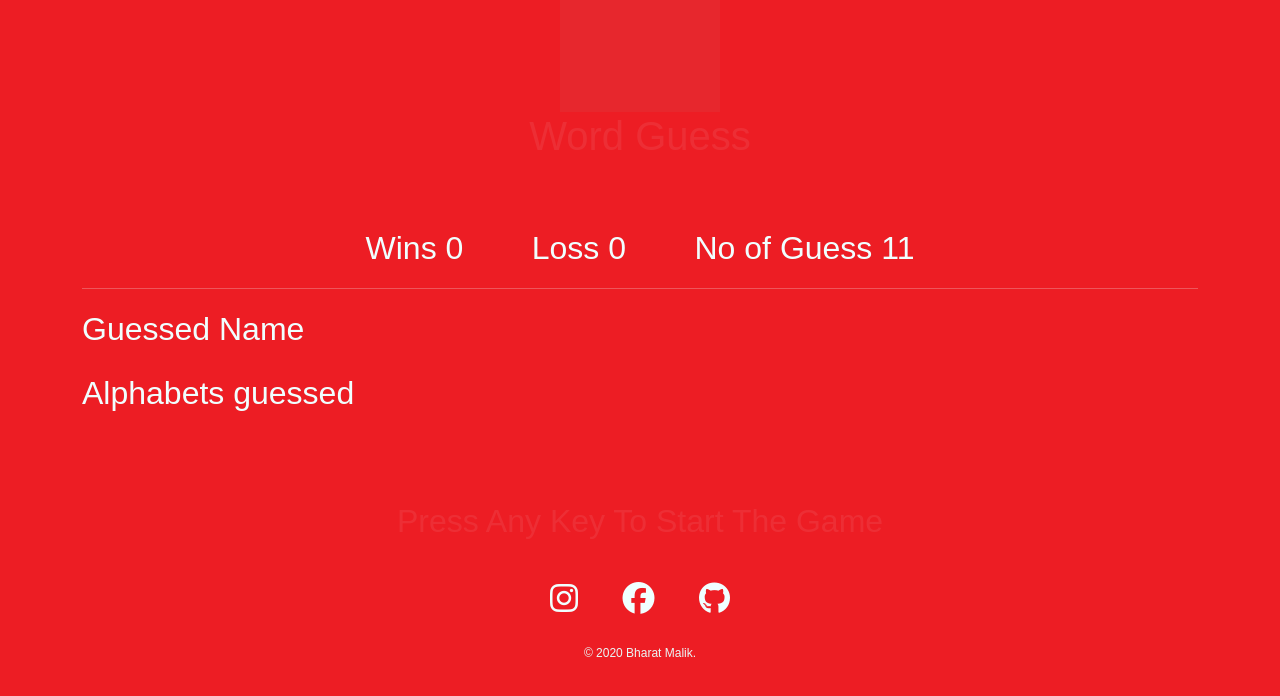
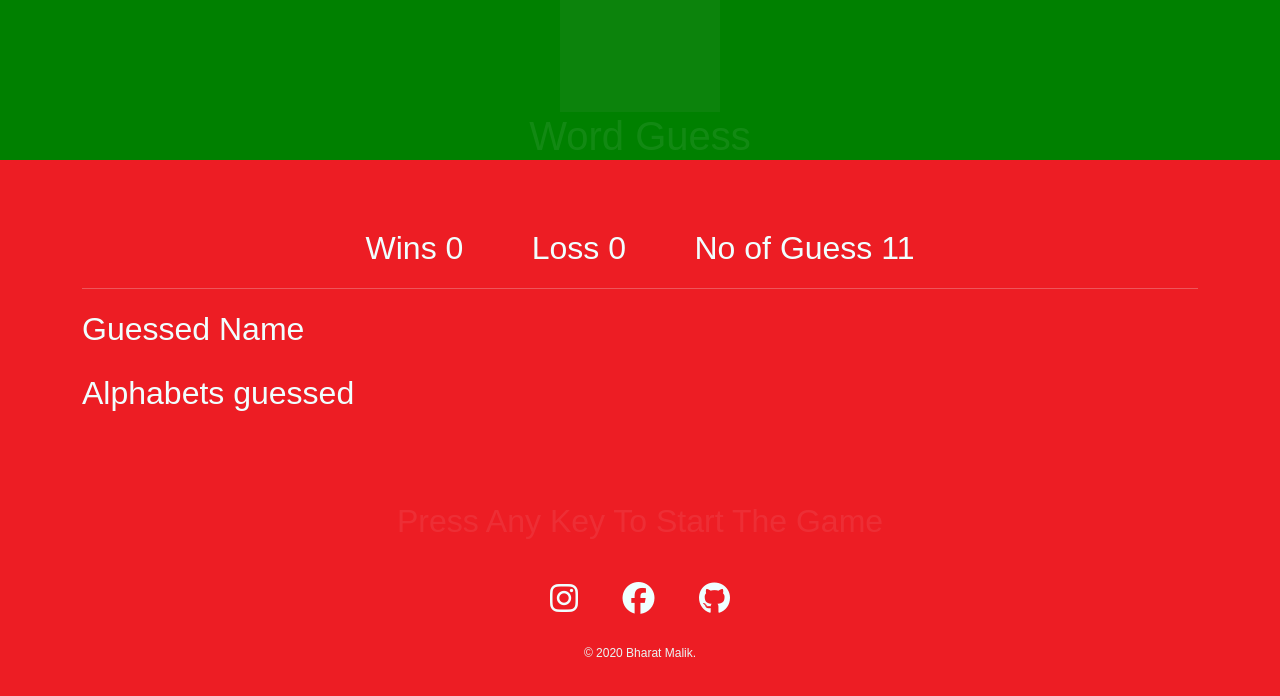
Before and after one commit to bharat1999/exercise-2, a plain HTML site: page index.html in a window 1280 px wide. Drawn offline with nearby package versions, Linux system fonts and the light colour scheme; grey boxes are pictures that could not be loaded; a web font is replaced by a local one.

Commit message:
change bg

```diff
--- a/assests/css/style.css
+++ b/assests/css/style.css
@@ -13,7 +13,7 @@ header
     text-align: center;
     width: 100%;
     height: 10rem;
-    background-color: #ED1D24;
+    background-color: green;
 }
 img
 {
```
